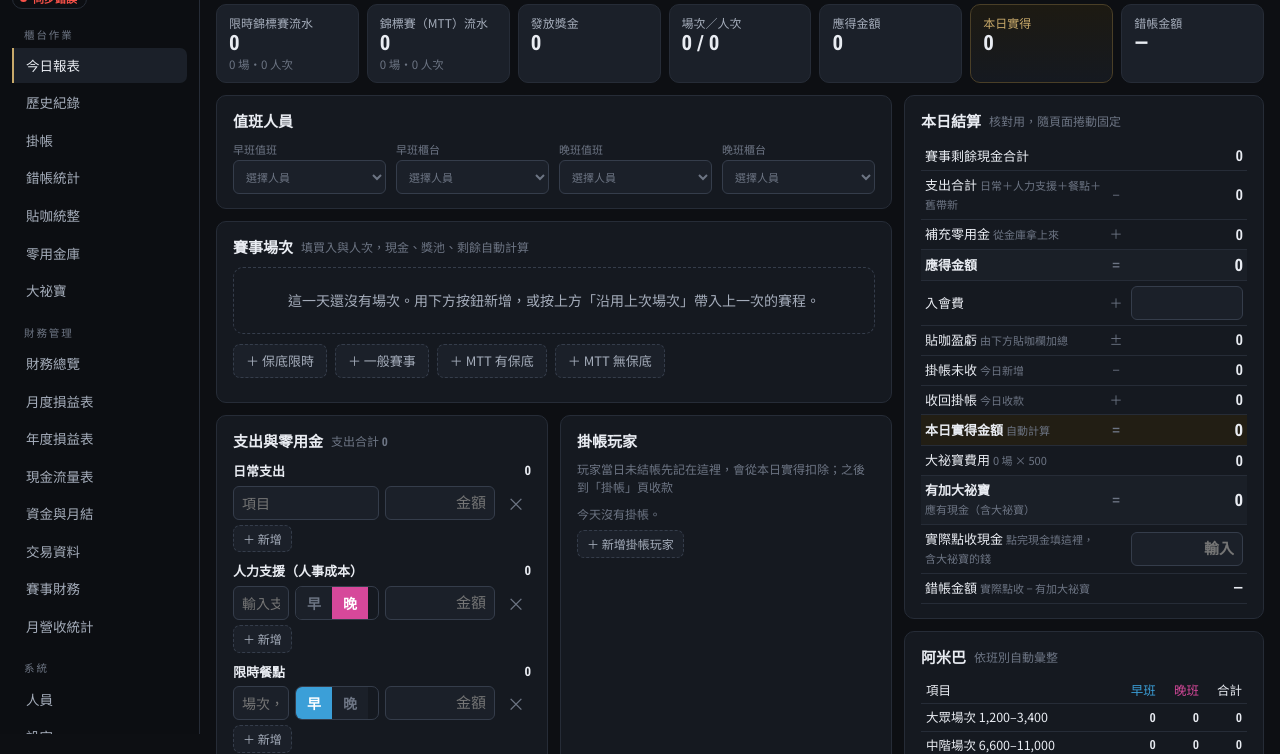
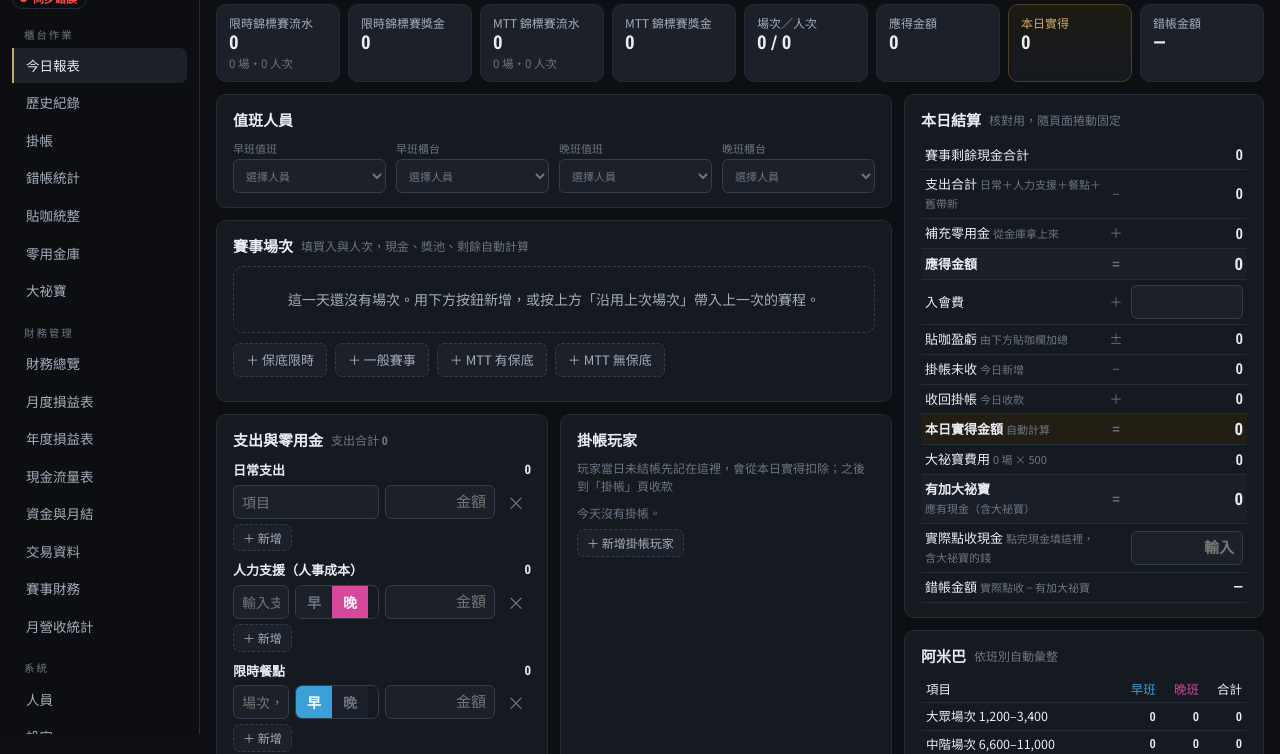
Before and after one commit to hsinchuctphq-stack/ctp-ops, a plain HTML site: page index.html in a window 1280 px wide. Shown: the part 66-820 px from the top of the page. Drawn offline with Linux system fonts and the light colour scheme.

Commit message:
Add files via upload

```diff
--- a/index.html
+++ b/index.html
@@ -425,7 +425,7 @@ body{background:var(--bg);color:var(--ink)}
 .pr .crew i{font-style:normal;background:#e3eaf6;padding:1mm 2mm;font-size:7pt;white-space:nowrap}
 .pr .crew div.l i{background:#f3dcec}
 .pr .crew b{padding:1mm 2mm;font-weight:500;font-size:8.5pt}
-.pr .kp{display:grid;grid-template-columns:repeat(7,1fr);border:1px solid #1d2150;margin-top:2.5mm}
+.pr .kp{display:grid;grid-template-columns:repeat(8,1fr);border:1px solid #1d2150;margin-top:2.5mm}
 .pr .kp div{padding:1.3mm 2mm;border-right:1px solid #c8cbdc}.pr .kp div:last-child{border:0}
 .pr .kp i{font-style:normal;font-size:6.6pt;color:#4b5080;display:block}
 .pr .kp b{font:700 12pt var(--f-num)}
@@ -570,9 +570,11 @@ body{background:var(--bg);color:var(--ink)}
 @media (max-width:700px){.sh-form{grid-template-columns:1fr}}
 .chip.bad{background:var(--bad-bg);color:var(--bad)}
 
-.kpis.k7{grid-template-columns:repeat(7,1fr)}
-@media (max-width:1100px){.kpis.k7{grid-template-columns:repeat(4,1fr)}}
-@media (max-width:640px){.kpis.k7{grid-template-columns:repeat(2,1fr)}}
+.kpis.k8{grid-template-columns:repeat(8,1fr)}
+@media (max-width:1100px){.kpis.k8{grid-template-columns:repeat(4,1fr)}}
+@media (max-width:640px){.kpis.k8{grid-template-columns:repeat(2,1fr)}}
+.kpis.k8 .kpi .v{font-size:19px}
+.kpis.k8 .kpi .k{white-space:nowrap;overflow:hidden;text-overflow:ellipsis}
 .kpi .ks{font-size:11.5px;color:var(--muted);margin-top:1px;white-space:nowrap;overflow:hidden;text-overflow:ellipsis}
 </style>
 </head>
@@ -623,10 +625,11 @@ body{background:var(--bg);color:var(--ink)}
       <button class="btn primary" type="button" id="d-print">列印 A4</button>
     </div>
 
-    <div class="kpis k7">
+    <div class="kpis k8">
       <div class="kpi"><div class="k">限時錦標賽流水</div><div class="v" id="k-gross-t">0</div><div class="ks" id="k-gross-t2"></div></div>
-      <div class="kpi"><div class="k">錦標賽（MTT）流水</div><div class="v" id="k-gross-m">0</div><div class="ks" id="k-gross-m2"></div></div>
-      <div class="kpi"><div class="k">發放獎金</div><div class="v" id="k-prize">0</div></div>
+      <div class="kpi"><div class="k" title="限時錦標賽發放獎金">限時錦標賽獎金</div><div class="v" id="k-prize-t">0</div><div class="ks" id="k-prize-t2"></div></div>
+      <div class="kpi"><div class="k" title="錦標賽（MTT）流水">MTT 錦標賽流水</div><div class="v" id="k-gross-m">0</div><div class="ks" id="k-gross-m2"></div></div>
+      <div class="kpi"><div class="k" title="錦標賽（MTT）發放獎金">MTT 錦標賽獎金</div><div class="v" id="k-prize-m">0</div><div class="ks" id="k-prize-m2"></div></div>
       <div class="kpi"><div class="k">場次／人次</div><div class="v" id="k-sess">0</div></div>
       <div class="kpi"><div class="k">應得金額</div><div class="v" id="k-due">0</div></div>
       <div class="kpi hl"><div class="k">本日實得</div><div class="v" id="k-act">—</div></div>
@@ -1215,11 +1218,11 @@ function calcSession(s){
 }
 function compute(d){
   const A={早:{t:[0,0,0,0],fee:0,disc:0,tk:0,meal:0,support:0},跨:{t:[0,0,0,0],fee:0,disc:0,tk:0,meal:0,support:0},晚:{t:[0,0,0,0],fee:0,disc:0,tk:0,meal:0,support:0}};
-  const dist={};const T={jpSess:0,gross:0,grossT:0,grossM:0,sessT:0,sessM:0,headsT:0,headsM:0,prize:0,sup:0,rem:0,remj:0,cash:0,rep:0,heads:0,sess:0,fee:0};
+  const dist={};const T={jpSess:0,gross:0,grossT:0,grossM:0,prizeT:0,prizeM:0,supT:0,supM:0,sessT:0,sessM:0,headsT:0,headsM:0,prize:0,sup:0,rem:0,remj:0,cash:0,rep:0,heads:0,sess:0,fee:0};
   const rows=d.sessions.map(s=>{
     const c=calcSession(s);const a=A[s.shift]||A.早;
     if(num(s.n)>0){
-      T.sess++;if(c.jp)T.jpSess++;T.heads+=num(s.n);T.gross+=c.g;if(isMTT(s.type)){T.grossM+=c.g;T.sessM++;T.headsM+=num(s.n)}else{T.grossT+=c.g;T.sessT++;T.headsT+=num(s.n)}["prize","sup","rem","remj","cash","rep","fee"].forEach(k=>T[k]+=c[k]);
+      T.sess++;if(c.jp)T.jpSess++;T.heads+=num(s.n);T.gross+=c.g;if(isMTT(s.type)){T.grossM+=c.g;T.sessM++;T.headsM+=num(s.n);T.prizeM+=c.prize;T.supM+=c.sup}else{T.grossT+=c.g;T.sessT++;T.headsT+=num(s.n);T.prizeT+=c.prize;T.supT+=c.sup}["prize","sup","rem","remj","cash","rep","fee"].forEach(k=>T[k]+=c[k]);
       const t=tierOf(s.buy);if(t!=null)a.t[t]++;a.fee+=c.fee;a.disc+=num(s.disc);a.tk+=num(s.pr)+num(s.act);
       const b=num(s.buy);if(b)dist[b]=(dist[b]||0)+1;
     }
@@ -1365,7 +1368,8 @@ function refresh(){
   $("c-err-row").className=R.hasCount?(R.err===0?"good":"bad"):"";
   $("c-jp").textContent=fmt(R.jpFee);$("c-jp-note").textContent=`${R.T.jpSess} 場 × ${fmt(cfg.jpPer)}`;$("c-total").textContent=fmt(R.total);
   $("k-gross-t").textContent=fmt(R.T.grossT);$("k-gross-m").textContent=fmt(R.T.grossM);
-  $("k-gross-t2").textContent=`${R.T.sessT} 場・${fmt(R.T.headsT)} 人次`;$("k-gross-m2").textContent=`${R.T.sessM} 場・${fmt(R.T.headsM)} 人次`;$("k-prize").textContent=fmt(R.T.prize);$("k-sess").textContent=`${R.T.sess} / ${fmt(R.T.heads)}`;
+  $("k-gross-t2").textContent=`${R.T.sessT} 場・${fmt(R.T.headsT)} 人次`;$("k-gross-m2").textContent=`${R.T.sessM} 場・${fmt(R.T.headsM)} 人次`;$("k-prize-t").textContent=fmt(R.T.prizeT);$("k-prize-m").textContent=fmt(R.T.prizeM);
+  $("k-prize-t2").textContent=R.T.supT?`含營收補入 ${fmt(R.T.supT)}`:"";$("k-prize-m2").textContent=R.T.supM?`含營收補入 ${fmt(R.T.supM)}`:"";$("k-sess").textContent=`${R.T.sess} / ${fmt(R.T.heads)}`;
   $("k-due").textContent=fmt(R.due);$("k-act").textContent=fmt(R.should);$("k-err").textContent=R.hasCount?fmt(R.err):"—";
   $("k-err-box").className="kpi"+(R.hasCount?(R.err===0?" good":" bad"):"");
   const names=["大眾場次 1,200–3,400","中階場次 6,600–11,000","高額 22k–33k","豪客 54k+"];
@@ -1495,7 +1499,7 @@ function printHTML(d){
   return `<div class="pr">
     <div class="mast"><div><div class="org">華人德州撲克競技協會 · 竹科旗艦館</div><div class="ttl">工作日誌</div></div><div class="dt">${d.date.replace(/-/g,"/")}<span>（${wdOf(d.date)}）</span></div></div>
     <div class="crew"><div><i>早班值班</i><b>${esc(d.staff.em)}</b></div><div><i>早班櫃台</i><b>${esc(d.staff.ec)}</b></div><div class="l"><i>晚班值班</i><b>${esc(d.staff.lm)}</b></div><div class="l"><i>晚班櫃台</i><b>${esc(d.staff.lc)}</b></div></div>
-    <div class="kp"><div><i>限時錦標賽流水</i><b>${fmt(R.T.grossT)}</b></div><div><i>錦標賽（MTT）流水</i><b>${fmt(R.T.grossM)}</b></div><div><i>發放獎金</i><b>${fmt(R.T.prize)}</b></div><div><i>場次／人次</i><b>${R.T.sess} / ${fmt(R.T.heads)}</b></div>
+    <div class="kp"><div><i>限時流水</i><b>${fmt(R.T.grossT)}</b></div><div><i>限時發放獎金</i><b>${fmt(R.T.prizeT)}</b></div><div><i>MTT 流水</i><b>${fmt(R.T.grossM)}</b></div><div><i>MTT 發放獎金</i><b>${fmt(R.T.prizeM)}</b></div><div><i>場次／人次</i><b>${R.T.sess} / ${fmt(R.T.heads)}</b></div>
       <div><i>應得金額</i><b>${fmt(R.due)}</b></div><div class="hl"><i>本日實得</i><b>${fmt(R.should)}</b></div><div class="${R.hasCount&&R.err!==0?"bad":""}"><i>錯帳金額</i><b>${R.hasCount?fmt(R.err):""}</b></div></div>
     <h3>賽事明細 <small>獎池＝人次 × 入獎池（MTT 進位至百位）；未達保底／保證由營收補入；MTT 不含大祕寶</small></h3>
     <table class="st">${head}<tbody>${body||`<tr><td colspan="17" style="color:#8a8fa8">本日無場次</td></tr>`}</tbody>
```
